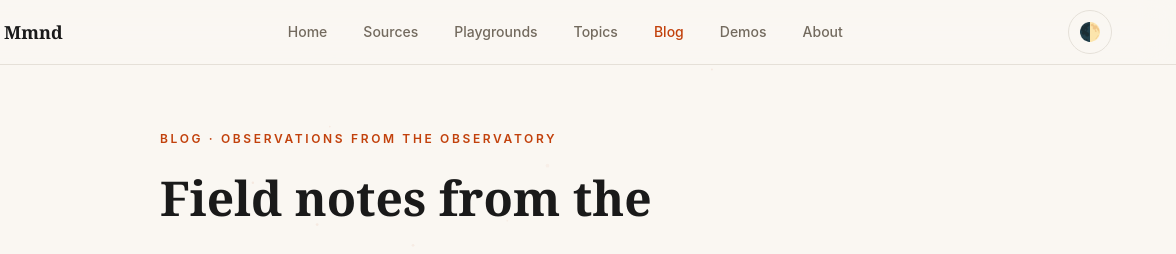
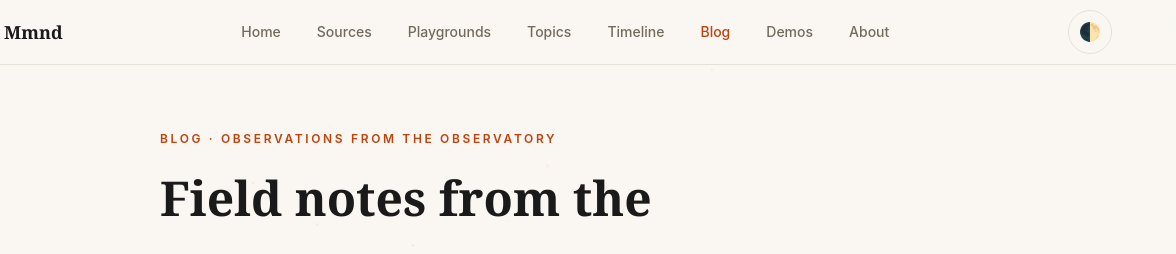
Before and after one commit to testdemoqwenai2025-creator/DemoMmnd, a plain HTML site: page blog.html in a window 1280 px wide. Shown: the top 254 px of the page, 104-1280 px from the left. Drawn offline with nearby package versions, Linux system fonts and the light colour scheme.

Commit message:
Phase 4: add Timeline to nav

```diff
--- a/blog.html
+++ b/blog.html
@@ -48,7 +48,7 @@ footer{position:relative;z-index:1;border-top:1px solid var(--border);background
 <a href="index.html" class="logo"><span class="logo-icon">&#9883;</span><span class="logo-text">Mmnd</span></a>
 <div class="nav-links">
 <a href="index.html">Home</a>
-<a href="sources.html">Sources</a><a href="playgrounds.html">Playgrounds</a><a href="tags.html">Topics</a>
+<a href="sources.html">Sources</a><a href="playgrounds.html">Playgrounds</a><a href="tags.html">Topics</a><a href="timeline.html">Timeline</a>
 <a href="blog.html" class="active">Blog</a>
 <a href="demos.html">Demos</a>
 <a href="about.html">About</a>
```
